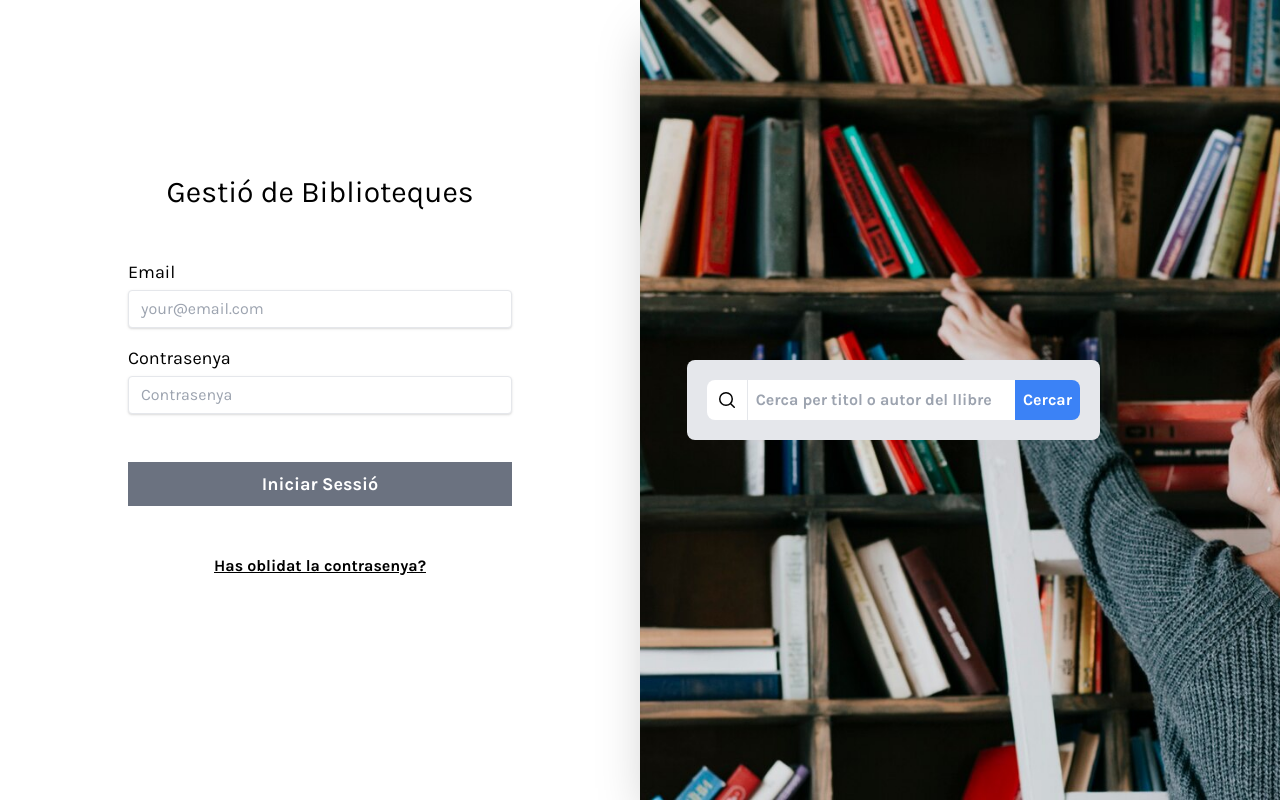
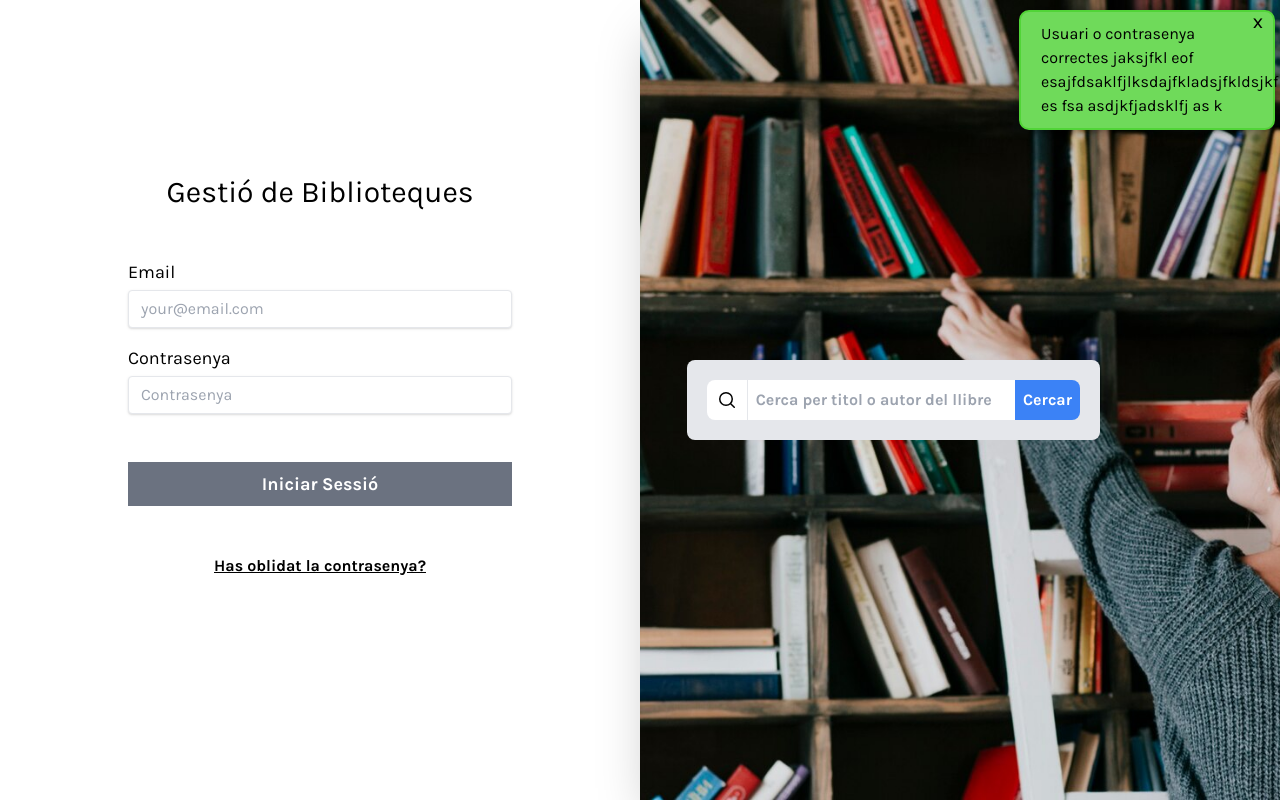
Before and after one commit to PauR03/Biblioteca-IETI, a Django app: page / in a window 1280 px wide. Run offline with Django 5.2, Linux system fonts and the light colour scheme.

Commit message:
Creada funcion para crear popups

```diff
--- a/biblioteca/models.py
+++ b/biblioteca/models.py
@@ -23,7 +23,7 @@ class Producte(models.Model):
 
 class Llibre(Producte):
     cdu = models.CharField(max_length=50)
-    isbn = models.IntegerField()
+    isbn = models.BigIntegerField()
     editorial = models.CharField(max_length=100)
     colleccio = models.CharField(max_length=100)
     pagines = models.IntegerField()
--- a/biblioteca/static/biblioteca/styles.css
+++ b/biblioteca/static/biblioteca/styles.css
@@ -1,8 +1,3 @@
-
-
-
-
-
 /***** LANDING PAGE *****/
 
 @import url('https://fonts.googleapis.com/css?family=Karla:400,700&display=swap');
@@ -16,13 +11,15 @@
         transform: translateY(-50px);
         opacity: 0;
     }
+
     100% {
         transform: translateY(0);
         opacity: 1;
     }
 }
 
-#formlogin, .animated-text {
+#formlogin,
+.animated-text {
     animation: slide-in 1s ease-out 0s;
     animation-fill-mode: forwards;
 }
@@ -34,7 +31,8 @@
 
 @media (min-width: 1024px) {
     .lg\:w-3\/4 {
-        width: 96.5%; /* Cambia esto al porcentaje que desees */
+        width: 96.5%;
+        /* Cambia esto al porcentaje que desees */
 
     }
 }
@@ -53,87 +51,40 @@ nav {
 
 
 
-/***** ERROR POPUP *****/
+/***** POPUP *****/
 
-.modal {
-    display: none;
-    position: fixed;
-    z-index: 1;
-    right: 20px;
-    bottom: 20px;
-    width: 350px;
-    height: 140px;
-    overflow: auto;
-    background-color: rgb(0, 0, 0);
-    background-color: rgb(0 0 0 / 0%);
-    border-radius: 10px;
-}
-/* Modal Content/Box */
-.modal-content {
-    background-color: #f53f3f;
-    margin: 0;
-    padding: 20px;
-    border: 1px solid #888;
-    width: 100%; /* Full width of the modal */
-    height: 80%;
-    border-radius: 10px; /* Rounded corners */
+.popupDiv {
+    position: absolute;
+    right: 5px;
+    bottom: 0;
+    height: 100vh;
+    width: 20%;
+    z-index: 1000;
 }
 
-/* The Close Button */
-.close {
-    color: #000;
-    float: right;
-    font-size: 30px;
-    font-weight: bold;
-    margin-top: -20px;
+.popupDiv .popup {
+    position: relative;
+
+    padding: 10px 20px;
+    background-color: white;
+    border-radius: 10px;
+    box-shadow: 0 0 10px rgba(0, 0, 0, 0.5);
+    margin: 10px 0;
 }
 
-.close:hover,
-.close:focus {
-    color: black;
-    text-decoration: none;
-    cursor: pointer;
+.popupDiv .popup .close {
+    position: absolute;
+    top: -5px;
+    right: 10px;
+    font-size: 20px;
 }
 
-/***** SUCCES POPUP *****/
-
-/* The Modal (background) */
-.success-modal {
-    display: none; /* Hidden by default */
-    position: fixed; /* Stay in place */
-    z-index: 1; /* Sit on top */
-    right: 20px;
-    bottom: 20px;
-    width: 350px; /* Increased width */
-    height: 150px; /* Smaller height */
-    overflow: auto; /* Enable scroll if needed */
-    background-color: rgb(0,0,0); /* Fallback color */
-    background-color: rgba(0,0,0,0.4); /* Black w/ opacity */
-    border-radius: 10px; /* Rounded corners */
+.popupDiv .popup.error {
+    background-color: #ed5555;
+    border: 2px solid #f53f3f;
 }
 
-/* Modal Content/Box */
-.success-modal-content {
-    background-color: #51d437;
-    margin: 0;
-    padding: 20px;
-    border: 1px solid #888;
-    width: 100%; /* Full width of the modal */
-    height: 100%; /* Full height of the modal */
-    border-radius: 10px; /* Rounded corners */
+.popupDiv .popup.success {
+    background-color: #6fda5a;
+    border: 2px solid #51d437;
 }
-
-/* The Close Button */
-.success-close {
-    color: #aaa;
-    float: right;
-    font-size: 28px;
-    font-weight: bold;
-}
-
-.success-close:hover,
-.success-close:focus {
-    color: black;
-    text-decoration: none;
-    cursor: pointer;
-}
--- a/biblioteca/templates/index.html
+++ b/biblioteca/templates/index.html
@@ -1,4 +1,3 @@
-
 {% load static %}
 <!DOCTYPE html>
 <html lang="en">
@@ -16,10 +15,6 @@
     <link href="{% static 'biblioteca/styles.css' %}" rel="stylesheet">
     <!-- Tu archivo JavaScript -->
 
-
-
-
-
 </head>
 
 <body class="bg-white font-family-karla h-screen">
@@ -29,24 +24,28 @@
         <div class="w-full md:w-1/2 flex flex-col" style="z-index: 2;">
             <div class="flex flex-col justify-center md:justify-start my-auto pt-8 md:pt-0 px-8 md:px-24 lg:px-32">
                 <p class="text-center text-3xl animated-text">Gestió de Biblioteques</p>
-                <form id="formlogin"class="flex flex-col pt-3 md:pt-8" method="post" action="{% url 'login' %}">
+                <form id="formlogin" class="flex flex-col pt-3 md:pt-8" method="post" action="{% url 'login' %}">
                     {% csrf_token %}
                     <div class="flex flex-col pt-4">
                         <label for="username" class="text-lg">Email</label>
-                        <input type="email" name="username" id="username" placeholder="your@email.com" class="shadow appearance-none border rounded w-full py-2 px-3 text-gray-700 mt-1 leading-tight focus:outline-none focus:shadow-outline">
+                        <input type="email" name="username" id="username" placeholder="your@email.com"
+                            class="shadow appearance-none border rounded w-full py-2 px-3 text-gray-700 mt-1 leading-tight focus:outline-none focus:shadow-outline">
                     </div>
 
                     <div class="flex flex-col pt-4">
                         <label for="password" class="text-lg">Contrasenya</label>
-                        <input type="password" name="password" id="password" placeholder="Contrasenya" class="shadow appearance-none border rounded w-full py-2 px-3 text-gray-700 mt-1 leading-tight focus:outline-none focus:shadow-outline">
+                        <input type="password" name="password" id="password" placeholder="Contrasenya"
+                            class="shadow appearance-none border rounded w-full py-2 px-3 text-gray-700 mt-1 leading-tight focus:outline-none focus:shadow-outline">
                     </div>
                     <div id="error-message" class="flex flex-col pt-4"></div>
 
 
-                    <input type="submit" value="Iniciar Sessió" class="bg-gray-500 text-white font-bold text-lg hover:bg-gray-600 p-2 mt-8">
+                    <input type="submit" value="Iniciar Sessió"
+                        class="bg-gray-500 text-white font-bold text-lg hover:bg-gray-600 p-2 mt-8">
                 </form>
                 <div class="text-center pt-12 pb-12">
-                    <a href="{% url 'password_reset' %}" class="underline font-semibold animated-text">Has oblidat la contrasenya?</a></p>
+                    <a href="{% url 'password_reset' %}" class="underline font-semibold animated-text">Has oblidat la
+                        contrasenya?</a></p>
                 </div>
             </div>
         </div>
@@ -62,21 +61,29 @@
                     <!-- Contenedor del icono de búsqueda y el campo de entrada -->
                     <div class="flex">
                         <!-- Contenedor del icono de búsqueda -->
-                    <div class="flex w-10 items-center justify-center rounded-tl-lg rounded-bl-lg border-r border-gray-200 bg-white p-5">
+                        <div
+                            class="flex w-10 items-center justify-center rounded-tl-lg rounded-bl-lg border-r border-gray-200 bg-white p-5">
                             <!-- Icono de búsqueda -->
-                        <svg viewBox="0 0 20 20" aria-hidden="true" class="pointer-events-none absolute w-5 fill-gray-500 transition">
-                            <path d="M16.72 17.78a.75.75 0 1 0 1.06-1.06l-1.06 1.06ZM9 14.5A5.5 5.5 0 0 1 3.5 9H2a7 7 0 0 0 7 7v-1.5ZM3.5 9A5.5 5.5 0 0 1 9 3.5V2a7 7 0 0 0-7 7h1.5ZM9 3.5A5.5 5.5 0 0 1 14.5 9H16a7 7 0 0 0-7-7v1.5Zm3.89 10.45 3.83 3.83 1.06-1.06-3.83-3.83-1.06 1.06ZM14.5 9a5.48 5.48 0 0 1-1.61 3.89l1.06 1.06A6.98 6.98 0 0 0 16 9h-1.5Zm-1.61 3.89A5.48 5.48 0 0 1 9 14.5V16a6.98 6.98 0 0 0 4.95-2.05l-1.06-1.06Z"></path>
+                            <svg viewBox="0 0 20 20" aria-hidden="true"
+                                class="pointer-events-none absolute w-5 fill-gray-500 transition">
+                                <path
+                                    d="M16.72 17.78a.75.75 0 1 0 1.06-1.06l-1.06 1.06ZM9 14.5A5.5 5.5 0 0 1 3.5 9H2a7 7 0 0 0 7 7v-1.5ZM3.5 9A5.5 5.5 0 0 1 9 3.5V2a7 7 0 0 0-7 7h1.5ZM9 3.5A5.5 5.5 0 0 1 14.5 9H16a7 7 0 0 0-7-7v1.5Zm3.89 10.45 3.83 3.83 1.06-1.06-3.83-3.83-1.06 1.06ZM14.5 9a5.48 5.48 0 0 1-1.61 3.89l1.06 1.06A6.98 6.98 0 0 0 16 9h-1.5Zm-1.61 3.89A5.48 5.48 0 0 1 9 14.5V16a6.98 6.98 0 0 0 4.95-2.05l-1.06-1.06Z">
+                                </path>
                             </svg>
                         </div>
                         <!-- Campo de entrada de texto -->
-                    <input type="text"  class="w-full bg-white pl-2 text-base font-semibold outline-0" placeholder="Cerca per titol o autor del llibre" id="" />
+                        <input type="text" class="w-full bg-white pl-2 text-base font-semibold outline-0"
+                            placeholder="Cerca per titol o autor del llibre" id="" />
                         <!-- Botón de búsqueda -->
-                    <input type="button" value="Cercar" class="bg-blue-500 p-2 rounded-tr-lg rounded-br-lg text-white font-semibold hover:bg-blue-800 transition-colors"/>
+                        <input type="button" value="Cercar"
+                            class="bg-blue-500 p-2 rounded-tr-lg rounded-br-lg text-white font-semibold hover:bg-blue-800 transition-colors" />
                     </div>
                 </div>
             </div>
             <!-- Imagen de la sección -->
-         <img class="object-cover w-full h-screen hidden md:block" src="{% static 'biblioteca/image/Landingpage-Biblio.jpg' %}">    </div>
+            <img class="object-cover w-full h-screen hidden md:block"
+                src="{% static 'biblioteca/image/Landingpage-Biblio.jpg' %}">
+        </div>
     </div>
 
 
@@ -86,6 +93,14 @@
 
     <script src="{% static 'biblioteca/index.js' %}"></script>
     <script src="{% static 'biblioteca/popup.js' %}"></script>
+    <script>
+
+        $(document).ready(function () {
+            createPopup({ status: "error", text: "Usuari o contrasenya incorrectes Usuari o contrasenya incorrectes Usuari o contrasenya incorrectes", timeout: 5000 });
+            createPopup({ status: "success", text: "Usuari o contrasenya correctes jaksjfkl eof esajfdsaklfjlksdajfkladsjfkldsjkfl es fsa asdjkfjadsklfj as k" });
+
+        });
+    </script>
 
 
 </body>
```
Also changed, not shown: biblioteca/static/biblioteca/popup.js (+43 -0 lines), biblioteca/templates/perfil.html (+35 -17 lines), biblioteca/migrations/0006_alter_llibre_isbn.py (added). Lines whose indentation alone changed are shown as unchanged.
